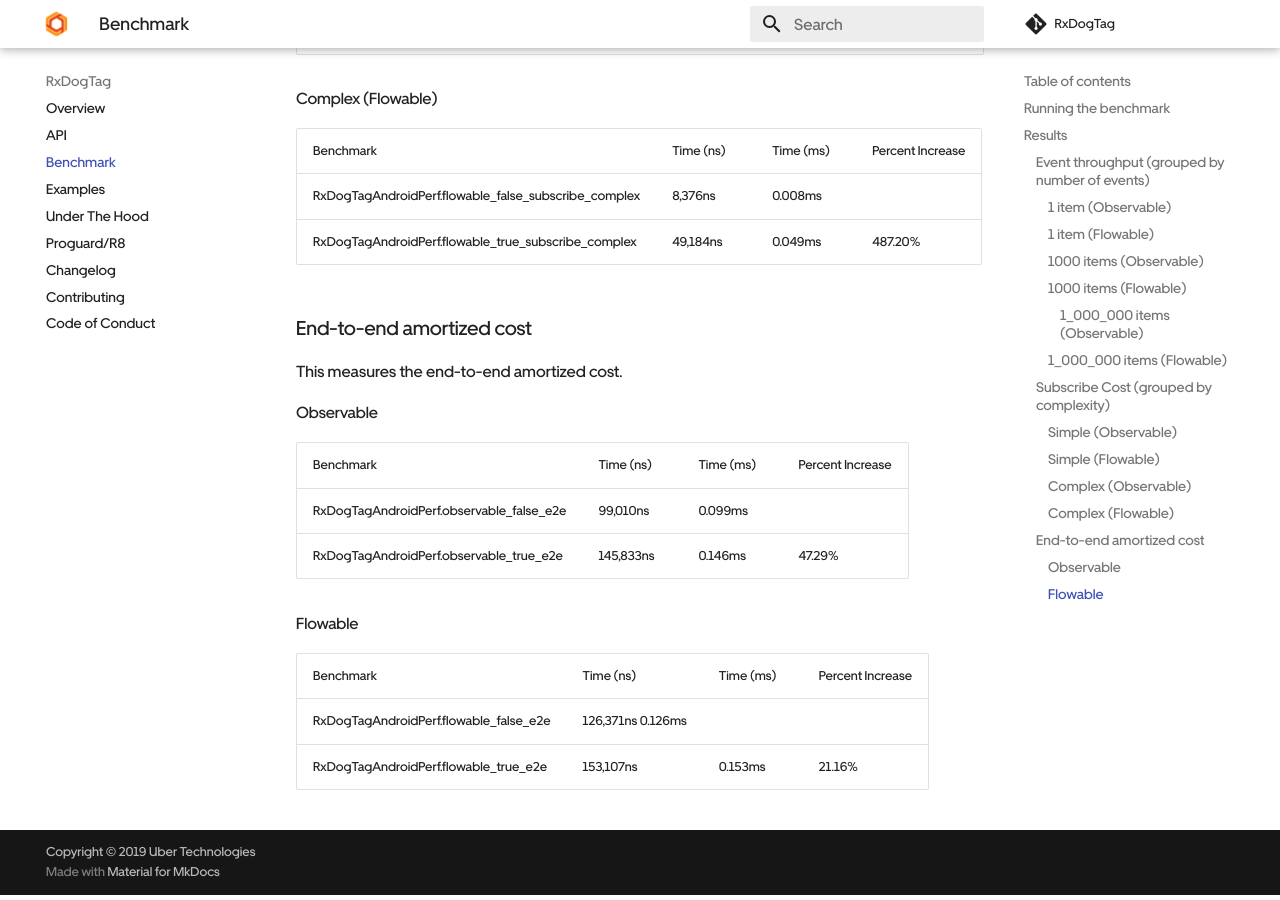
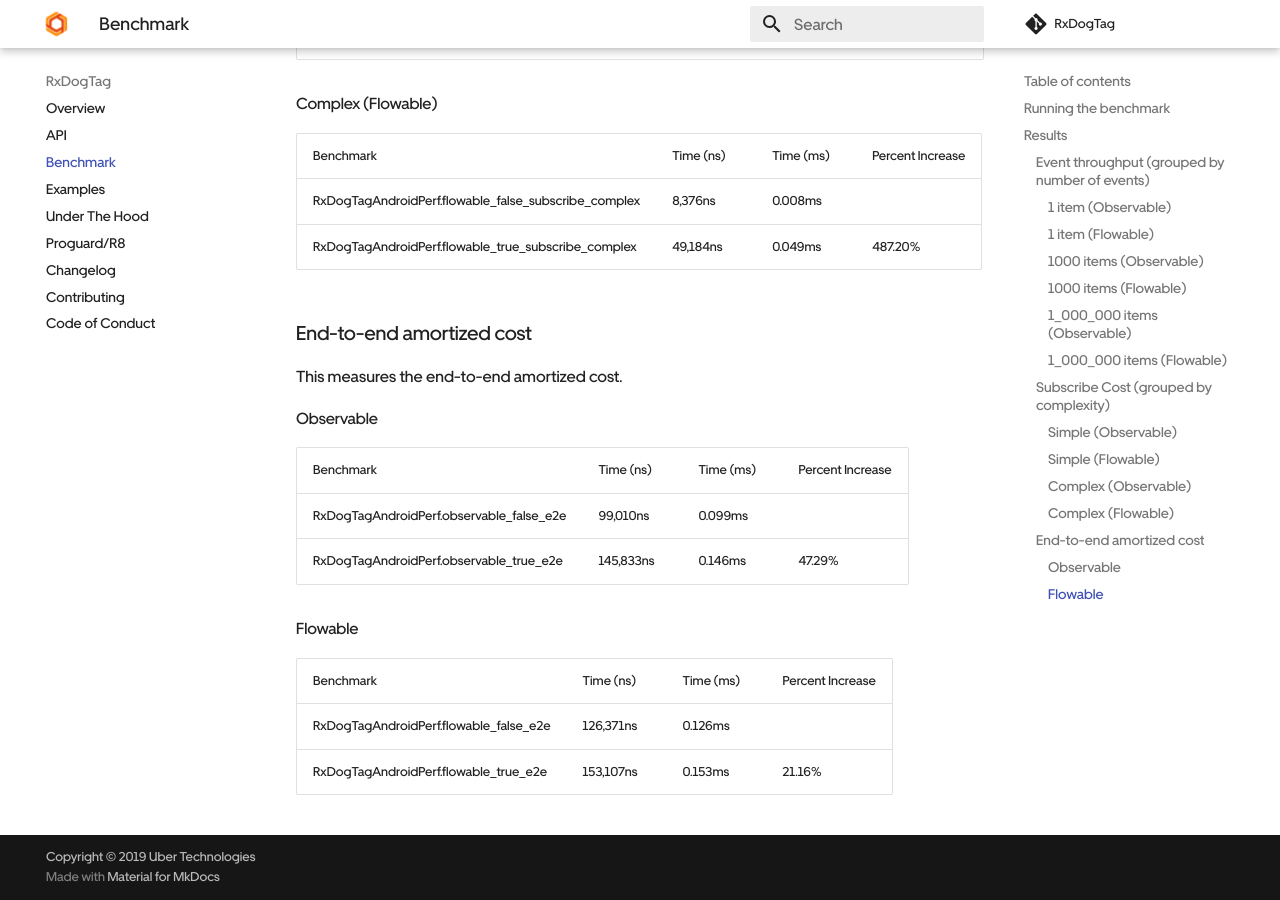
Before and after one commit to uber/RxDogTag, an MkDocs documentation site: the page built from docs/benchmark.md, in a window 1280 px wide and 900 px high, scrolled down 2652 px. Built offline with MkDocs 1.6.1 and Material for MkDocs 9.7.7, drawn with Linux system fonts in a browser that asks for light colours; comment, search, counter and statistics services are not loaded.

```diff
--- a/docs/benchmark.md
+++ b/docs/benchmark.md
@@ -40,7 +40,7 @@ Measures the amount of time it takes for given number of elements to pass throug
 | RxDogTagAndroidPerf.flowable1000_false | 17,854ns | 0.018ms
 | RxDogTagAndroidPerf.flowable1000_true | 143,646ns | 0.144ms | 704.56%
 
-##### 1_000_000 items (Observable)
+#### 1_000_000 items (Observable)
 | Benchmark | Time (ns) | Time (ms) | Percent Increase |
 |---------- |-----------|-----------|------------------|
 | RxDogTagAndroidPerf.observable1000000_false | 17,078,596ns | 17.079ms
@@ -93,5 +93,5 @@ This measures the end-to-end amortized cost.
 #### Flowable
 | Benchmark | Time (ns) | Time (ms) | Percent Increase |
 |---------- |-----------|-----------|------------------|
-| RxDogTagAndroidPerf.flowable_false_e2e | 126,371ns  0.126ms
+| RxDogTagAndroidPerf.flowable_false_e2e | 126,371ns | 0.126ms
 | RxDogTagAndroidPerf.flowable_true_e2e | 153,107ns | 0.153ms | 21.16%
```
